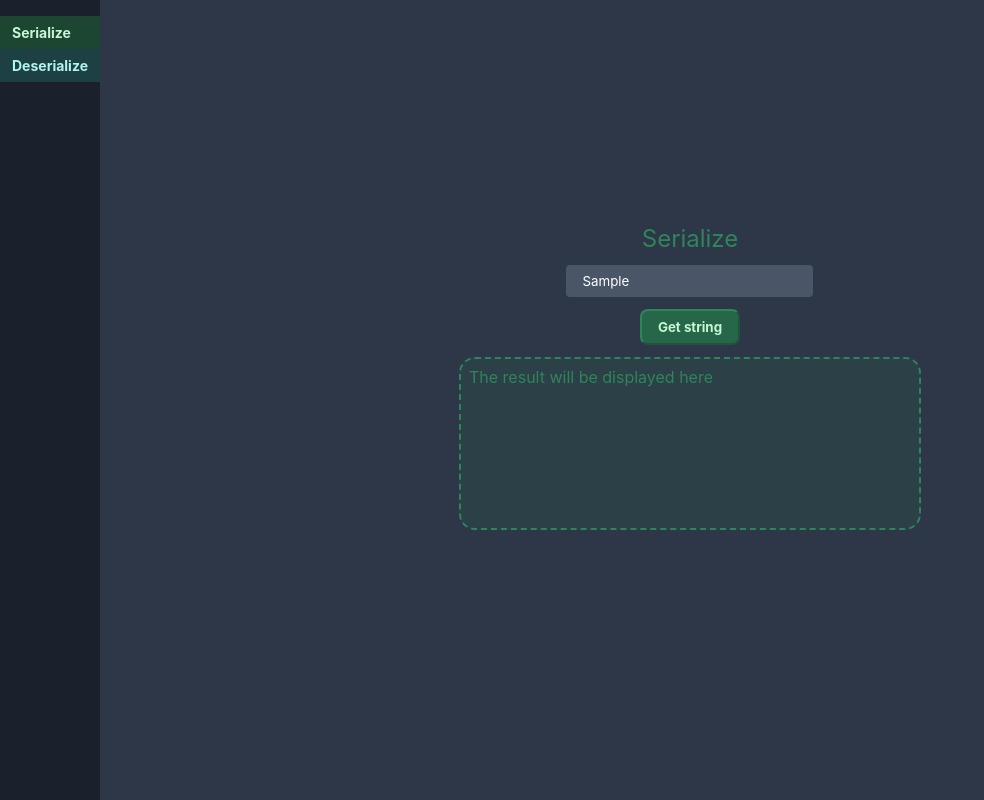
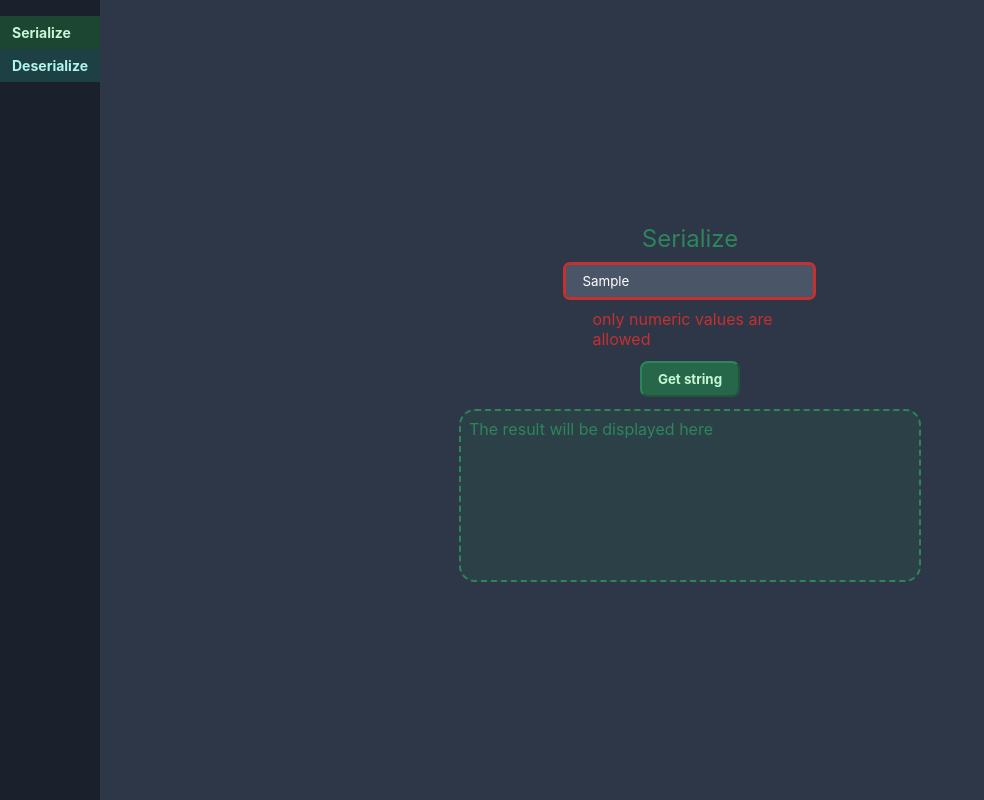
Before and after one commit to LitVi74/laboratory, a website built with webpack: page src/index.html in a window 1280 px wide. Both pictures are taken after typing "Sample" into the empty fields and a click on the button "Get string". Shown: the whole page, without its empty margins (0-984 px from the left). Built offline with nearby package versions, Linux system fonts and the light colour scheme.

Commit message:
actions.ts: view serialize result

```diff
--- a/src/actions.ts
+++ b/src/actions.ts
@@ -3,13 +3,33 @@ import { checkValidly } from "./validator";
 
 const handleSubmitSerializeForm = (event: SubmitEvent) => {
   event.preventDefault();
+
   const form = event.currentTarget as HTMLFormElement;
-  const numList = form.numList.value as string
+  const numList = form.getElementsByTagName('input').item(0);
+  let div = document.getElementById('serialize-error-text');
 
-  const validlyResult = checkValidly(numList);
+  const validlyResult = checkValidly(numList.value, ["isNotNumber", "isTooBig"]);
   if (validlyResult.check) {
-     const numArray = numList.split(",", 200).map((string) => +string.trim());
-     console.log(serialize(numArray));
+    if (numList.classList.contains('input-error')){
+      numList.classList.remove('input-error')
+      form.removeChild(div)
+    }
+
+    const textBlock = form.getElementsByTagName('p').item(0);
+
+    const numArray = numList.value.split(",", 200).map((string) => +string.trim());
+    textBlock.textContent = serialize(numArray);
+  }else{
+    if (!div) {
+      div = document.createElement('div');
+      div.classList.add('error-text');
+      div.id = 'serialize-error-text';
+    }
+
+    div.textContent = validlyResult.error;
+
+    numList.classList.add('input-error');
+    form.insertBefore(div, numList.nextSibling)
   }
 };
 
--- a/src/styles/main.css
+++ b/src/styles/main.css
@@ -167,6 +167,15 @@
     outline: #2b6cb0 solid;
 }
 
+.input-error {
+    outline: #C53030 solid;
+}
+
+.error-text {
+    width: 195px;
+    color: #C53030;
+}
+
 .serialize-button, .deserialize-button {
     border: solid .125rem;
     border-radius: .5rem;
@@ -201,6 +210,8 @@
     border: .125rem dashed;
     border-radius: 1rem;
     padding: .5rem;
+    word-break: break-word;
+    overflow-y: auto;
 }
 
 #serialize-response {
```
